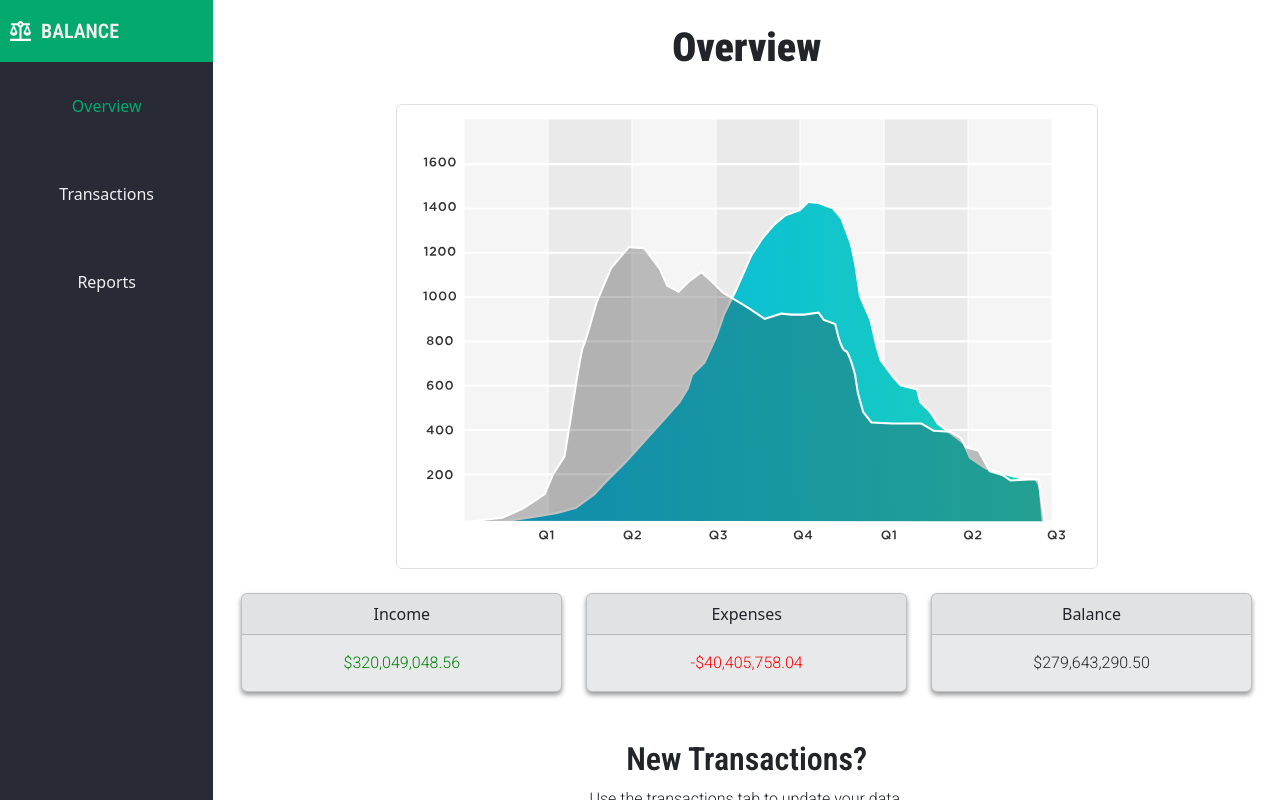
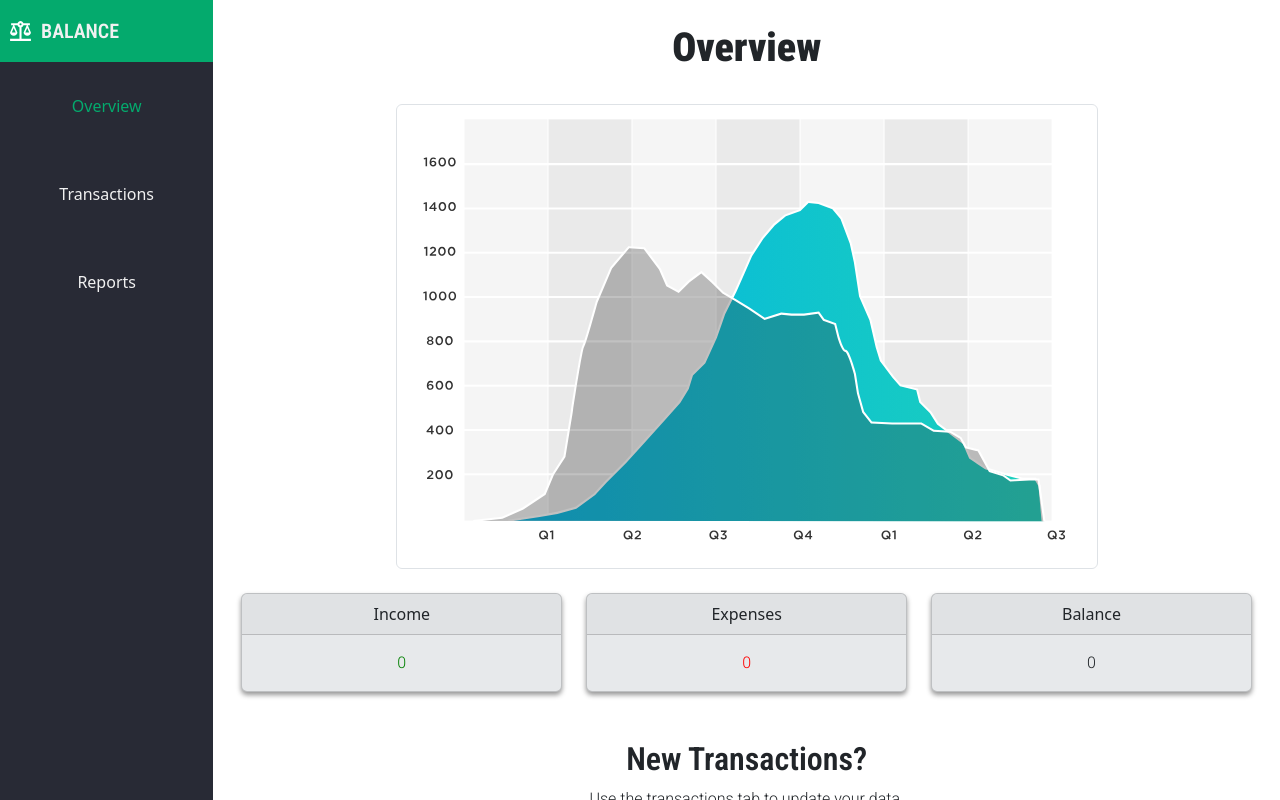
Before and after one commit to ezsota/balance, a React (Vite) app: page / in a window 1280 px wide. Built offline with nearby package versions, Linux system fonts and the light colour scheme; no server answers.

Commit message:
Updated summary cards logic

```diff
--- a/src/components/SummaryCards.jsx
+++ b/src/components/SummaryCards.jsx
@@ -1,14 +1,27 @@
-export default function SummaryCards() {
+export default function SummaryCards(props) {
+    // Get transactions gt 0 and add those together
+    const income = props.transactions
+        .filter(transaction => transaction.amount > 0)
+        .reduce((sum, income) => sum + income.amount, 0);
+
+    // Get transactions lt 0 and add those together
+    const expenses = props.transactions
+        .filter(transaction => transaction < 0)
+        .reduce((sum, expense) => sum + expense.amount, 0);
+
+    // Get the account balance
+    const balance = income + expenses;
+
     return (
         // SUMMARY GRID BOX
         <section className="container text-center">
-            {/* ROW 1 - BREAKDOWN*/}
+            {/* ROW 1 - BREAKDOWN */}
             <div className="row justify-content-center">
                 <div className="col-12 col-md-4">
                     <article className="card overview-cards overview-card-sm shadow mx-auto">
                         <header className="card-header">Income</header>
                         <div className="card-body">
-                            <p className="card-text" style={{color: "green"}}>$320,049,048.56</p>
+                            <p className="card-text" style={{ color: "green" }}>{income}</p>
                         </div>
                     </article>
                 </div>
@@ -17,7 +30,7 @@ export default function SummaryCards() {
                     <article className="card overview-cards overview-card-sm shadow mx-auto">
                         <header className="card-header">Expenses</header>
                         <div className="card-body">
-                            <p className="card-text" style={{color: "red"}}>-$40,405,758.04</p>
+                            <p className="card-text" style={{ color: "red" }}>{expenses}</p>
                         </div>
                     </article>
                 </div>
@@ -25,7 +38,7 @@ export default function SummaryCards() {
                     <article className="card overview-cards overview-card-sm shadow mx-auto">
                         <header className="card-header">Balance</header>
                         <div className="card-body">
-                            <p className="card-text">$279,643,290.50</p>
+                            <p className="card-text">{balance}</p>
                         </div>
                     </article>
                 </div>
--- a/src/pages/Overview.jsx
+++ b/src/pages/Overview.jsx
@@ -12,11 +12,22 @@ Components: TransactionChart.jsx, SummaryCards.jsx
     ===========================================
               [ADD TRANSACTIONS CTA]
 */
+
+import { useState, useEffect } from "react";
+import { getTransactions } from "../api/backendApi.js";
 import TransactionChart from "../components/TransactionChart.jsx";
 import SummaryCards from "../components/SummaryCards.jsx";
 import CtaBox from "../components/CTABox.jsx";
 
 export default function Overview() {
+    // Transactions state (primary)
+    const [transactions, setTransactions] = useState([]);
+
+    // Get transactions on page render
+    useEffect(() => {
+        getTransactions().then(setTransactions).catch(console.error);
+    }, []);
+
     return (
         <div className="d-flex flex-column justify-content-center h-100 w-100">
             {/* HEADER */}
@@ -24,8 +35,8 @@ export default function Overview() {
                 <h1 className="text-center">Overview</h1>
             </header>
             {/* COMPONENTS */}
-            <TransactionChart />
-            <SummaryCards />
+            <TransactionChart transactions={transactions} />
+            <SummaryCards transactions={transactions} />
             <CtaBox />
         </div>
     )
```
